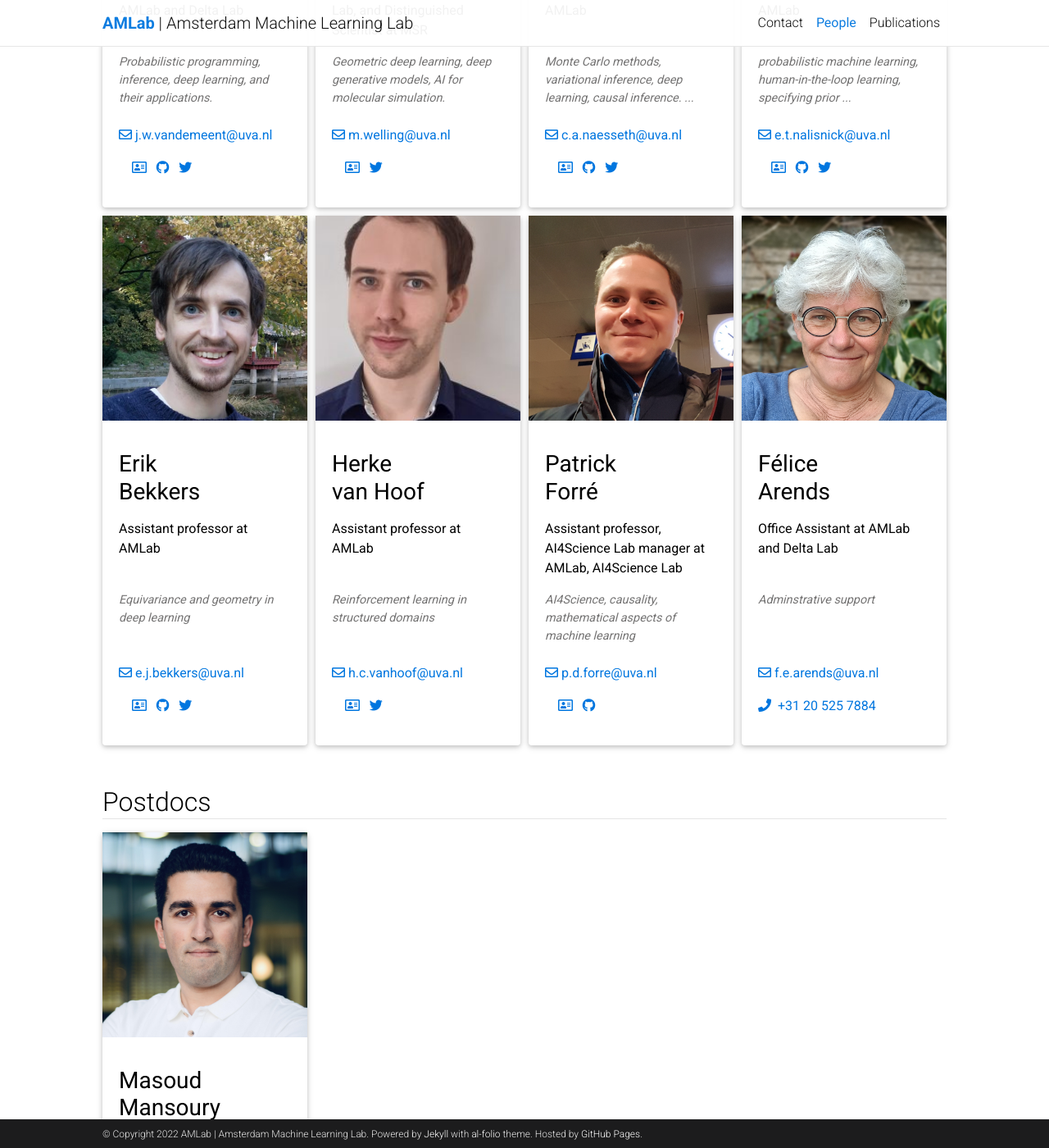
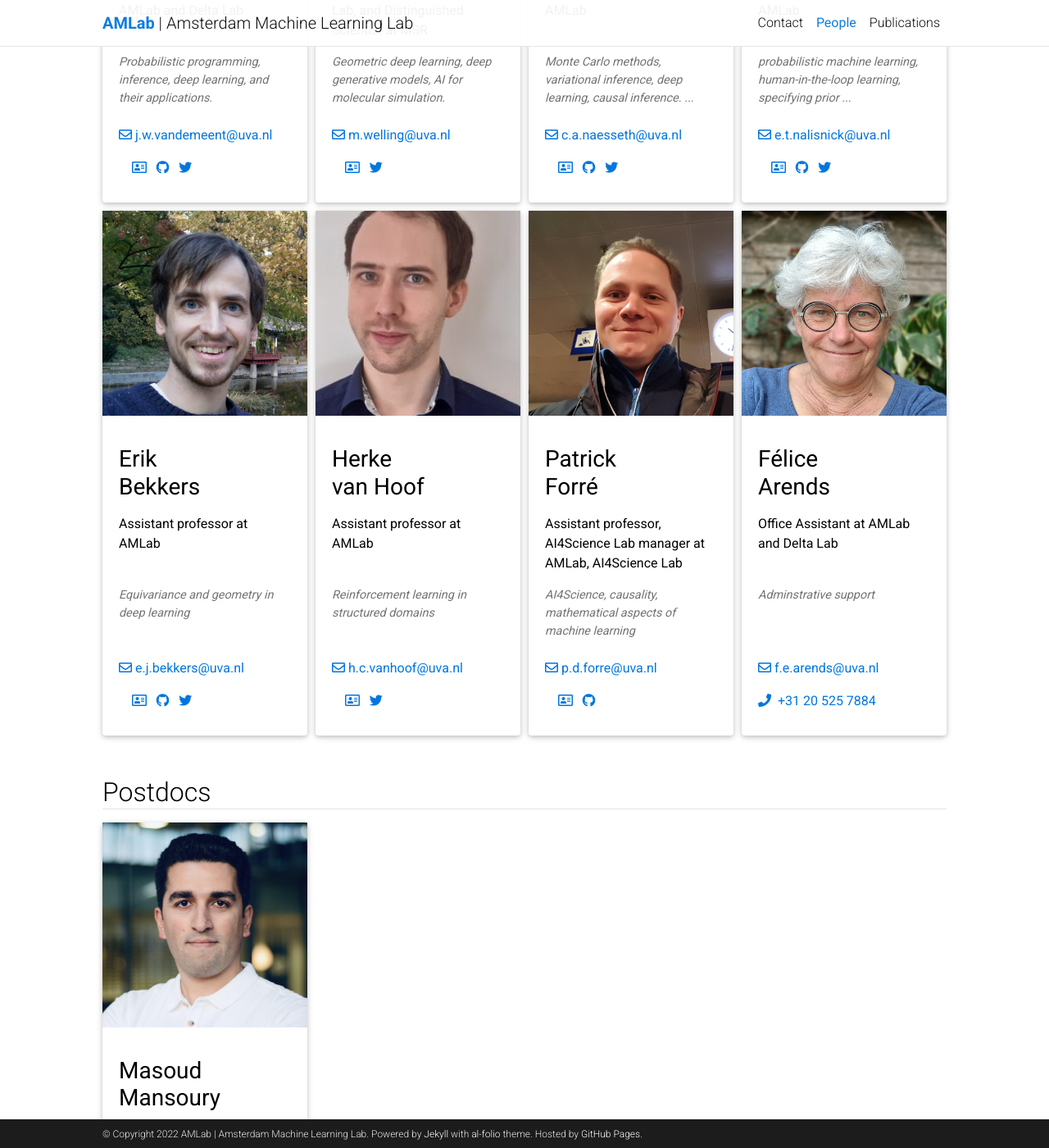
Before and after one commit to AMLab-Amsterdam/AMLab-Amsterdam.github.io, a Jekyll site: the page built from _pages/people.md, in a window 1280 px wide and 1400 px high, scrolled down 640 px. Shown: the whole window at 82% size. Built offline with Jekyll 4.4.1, drawn with Linux system fonts in a browser that asks for light colours; comment, search, counter and statistics services are not loaded; a style sheet for code colours, icons or effects is not loaded.

Commit message:
fix card height

```diff
--- a/_sass/_base.scss
+++ b/_sass/_base.scss
@@ -56,7 +56,7 @@
 
 .card {
   background-color: var(--global-card-bg-color);
-  min-height: 40rem;
+  height: 40rem;
 
   img {
     width: 100%;
```
